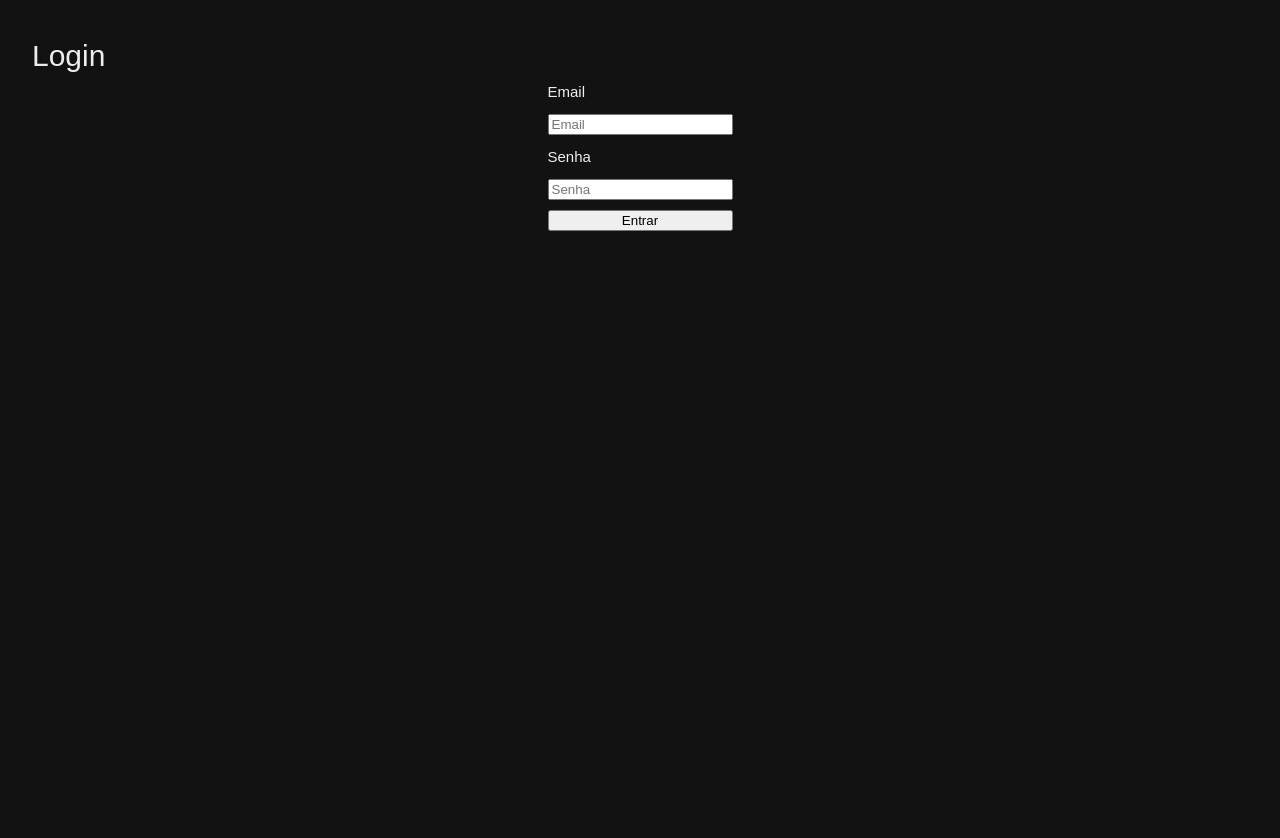
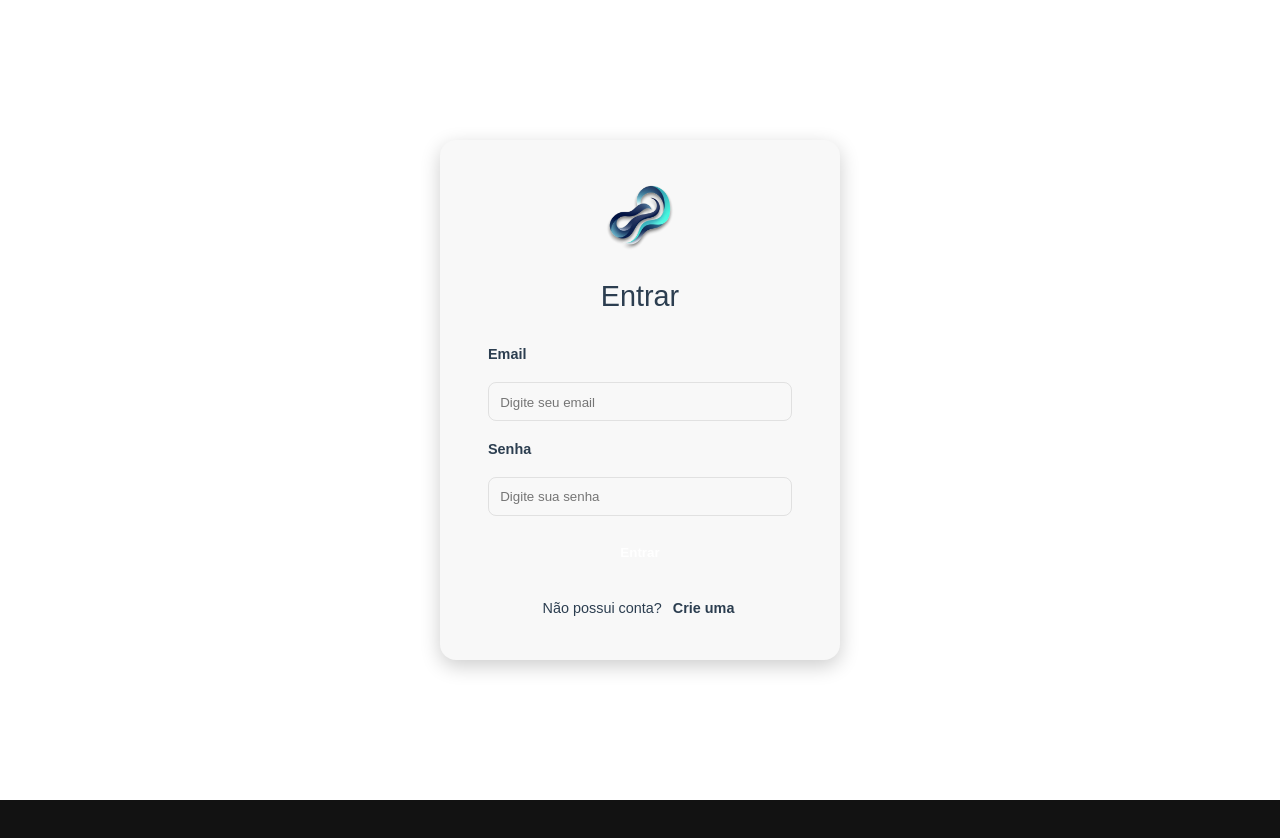
Before and after one commit to igorttrindade/controle-financeiro, a Vue app in the folder frontend/controle-financeiro/: page /login in a window 1280 px wide. Shown: the top 838 px of the page. After the commit the page ends 800 px from the top, so only its background shows below. Built offline with nearby package versions, Linux system fonts and the light colour scheme.

Commit message:
:sparkles: feat: Modificação da página de home e começo da página de login

```diff
--- a/frontend/controle-financeiro/src/assets/main.css
+++ b/frontend/controle-financeiro/src/assets/main.css
@@ -1,9 +1,8 @@
 @import './base.css';
 
 #app {
-  max-width: 1280px;
+  max-width: 100%;
   margin: 0 auto;
-  padding: 2rem;
   font-weight: normal;
 }
 
--- a/frontend/controle-financeiro/src/views/HomeView.vue
+++ b/frontend/controle-financeiro/src/views/HomeView.vue
@@ -2,7 +2,8 @@
   <div class="home" :class="{ dark: isDark }">
     <header class="header" data-aos="fade-down">
       <div class="logo">
-        <h1>💸 FinanceFlow</h1>
+        <img :src="logo" alt="Logo FinanceFlow" class="logo-img" />
+        <h1>FinanceFlow</h1>
       </div>
       <nav class="nav">
         <RouterLink to="/" class="nav-link">Início</RouterLink>
@@ -23,7 +24,7 @@
         <RouterLink to="/login" class="cta-btn">Começar agora</RouterLink>
       </div>
       <div class="hero-image">
-        <!--<img src="/finance-dashboard.png" alt="Dashboard financeiro" />-->
+      <img src="../assets/finance_dashboard.png" alt="Dashboard financeiro" />
       </div>
     </section>
 
@@ -56,6 +57,7 @@
 <script setup>
 import AOS from "aos"
 import "aos/dist/aos.css"
+import logo from "@/assets/finance_logo.png"
 import { onMounted, ref } from "vue"
 
 const theme = ref(localStorage.getItem("theme") || "light")
@@ -84,6 +86,7 @@ onMounted(() => {
 }
 
 .home {
+  max-width: 100%;
   min-height: 100vh;
   background: var(--color-background);
   color: var(--color-text);
@@ -196,8 +199,8 @@ onMounted(() => {
 
 .cta-btn {
   text-decoration: none;
-  background: var(--color-background-soft);
-  color: var(--color-text);
+  background: var(--color-text);
+  color: var(--color-background-soft);
   padding: 0.9rem 1.6rem;
   border-radius: 10px;
   font-weight: 600;
@@ -286,4 +289,17 @@ onMounted(() => {
   border-top: 1px solid rgba(255, 255, 255, 0.1);
   opacity: 0.8;
 }
+
+.logo {
+  display: flex;
+  align-items: center;
+  gap: 0.6rem;
+}
+
+.logo-img {
+  width: 42px;
+  height: 42px;
+  object-fit: contain;
+  filter: drop-shadow(0 0 2px rgba(0, 0, 0, 0.3));
+}
 </style>
--- a/frontend/controle-financeiro/src/views/LoginView.vue
+++ b/frontend/controle-financeiro/src/views/LoginView.vue
@@ -1,31 +1,143 @@
 <template>
-    <h1>Login</h1>
-    <div id='container'>
-        <form id='form-container'>
-            <label>Email</label>
-        <input type='email' placeholder='Email'>
+  <div class="login-page" :class="{ dark: isDark }">
+    <div class="login-card" data-aos="zoom-in">
+      <img :src="logo" alt="Logo FinanceFlow" class="logo-img" />
 
-        <label>Senha</label>
-        <input type='password' placeholder='Senha'>
+      <h1>Entrar</h1>
 
-        <button type='button'>Entrar</button>
+      <form class="login-form">
+        <label for="email">Email</label>
+        <input id="email" type="email" placeholder="Digite seu email" />
+
+        <label for="password">Senha</label>
+        <input id="password" type="password" placeholder="Digite sua senha" />
+
+        <button type="button" class="login-btn">Entrar</button>
       </form>
+
+      <p class="register-text">
+        Não possui conta?
+        <RouterLink to="/cadastro" class="register-link">Crie uma</RouterLink>
+      </p>
+    </div>
   </div>
 </template>
 
 <script setup>
+import AOS from "aos"
+import "aos/dist/aos.css"
+import { ref, onMounted } from "vue"
+import logo from "@/assets/finance_logo.png"
 
+const theme = ref(localStorage.getItem("theme") || "light")
+const isDark = ref(theme.value === "dark")
+
+onMounted(() => {
+  AOS.init({ duration: 1000, once: true })
+  document.documentElement.setAttribute("data-theme", theme.value)
+})
 </script>
 
 <style scoped>
-    div{
-        display:flex;
-        flex-direction: column;
+.login-page {
+  display: flex;
+  justify-content: center;
   align-items: center;
+  height: 100vh;
+  background: var(--color-background);
+  transition: background 0.3s ease, color 0.3s ease;
 }
-    form{
+
+.login-page.dark {
+  background: var(--bg-dark);
+  color: var(--text-dark);
+}
+
+.login-card {
+  background: var(--color-background-soft);
+  padding: 2.5rem 3rem;
+  border-radius: 16px;
+  box-shadow: 0 6px 20px rgba(0, 0, 0, 0.2);
+  width: 100%;
+  max-width: 400px;
+  text-align: center;
+  transition: 0.3s ease;
+}
+
+.login-page.dark .login-card {
+  background: #1c1e24;
+}
+
+.logo-img {
+  width: 70px;
+  height: 70px;
+  margin-bottom: 1rem;
+  object-fit: contain;
+}
+
+h1 {
+  margin-bottom: 1.5rem;
+  font-size: 1.8rem;
+  color: var(--color-text);
+}
+
+.login-form {
   display: flex;
   flex-direction: column;
-        gap: 10px;
+  gap: 1rem;
+}
+
+label {
+  text-align: left;
+  font-weight: 600;
+  font-size: 0.9rem;
+  color: var(--color-text);
+}
+
+input {
+  padding: 0.7rem;
+  border: 1px solid var(--color-border);
+  border-radius: 8px;
+  outline: none;
+  background: transparent;
+  color: var(--color-text);
+  transition: border 0.2s ease;
+}
+
+input:focus {
+  border-color: var(--accent-dark);
+}
+
+.login-btn {
+  background: var(--accent-light);
+  color: white;
+  border: none;
+  padding: 0.8rem;
+  border-radius: 10px;
+  cursor: pointer;
+  font-weight: 600;
+  transition: 0.3s;
+}
+
+.login-btn:hover {
+  opacity: 0.9;
+  transform: translateY(-2px);
+}
+
+.register-text {
+  margin-top: 1.5rem;
+  font-size: 0.9rem;
+  color: var(--color-text);
+}
+
+.register-link {
+  text-decoration: none;
+  color: var(--accent-light);
+  font-weight: 600;
+  margin-left: 4px;
+}
+
+.register-link:hover {
+  text-decoration: underline;
 }
 </style>
```
Also changed, not shown: frontend/controle-financeiro/src/assets/finance_dashboard.png (added), frontend/controle-financeiro/src/assets/finance_logo.png (added). Lines whose indentation alone changed are shown as unchanged.
